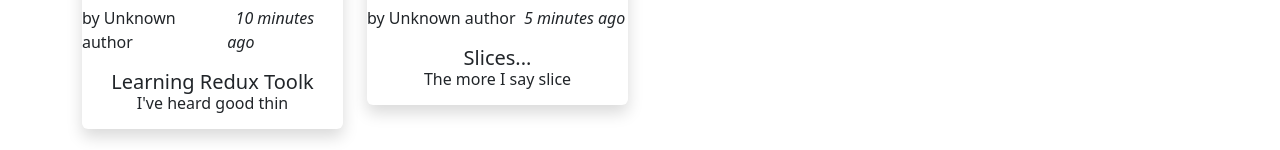
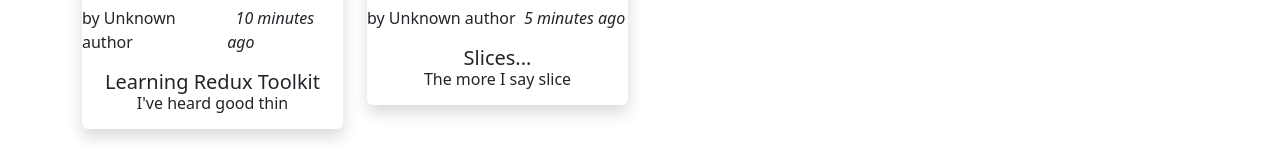
Before and after one commit to Apurbo-cse/React-Redux-Toolkit, a React (Create React App) app: page /post in a window 1280 px wide. Shown: the part 226-376 px from the top of the page. Built offline with nearby package versions, Linux system fonts and the light colour scheme.

Commit message:
Update PostCard.js

```diff
--- a/src/components/common/PostCard.js
+++ b/src/components/common/PostCard.js
@@ -18,7 +18,7 @@
               <TimeAgo timestamp={post.date} />
             </div>
             <div className="card-body text-center">
-              <h5 className="card-title mb-0">{post.title.substring(0, 20)}</h5>
+              <h5 className="card-title mb-0">{post.title}</h5>
               <h6 className="card-title mb-0">
                 {post.content.substring(0, 20)}
               </h6>
```
